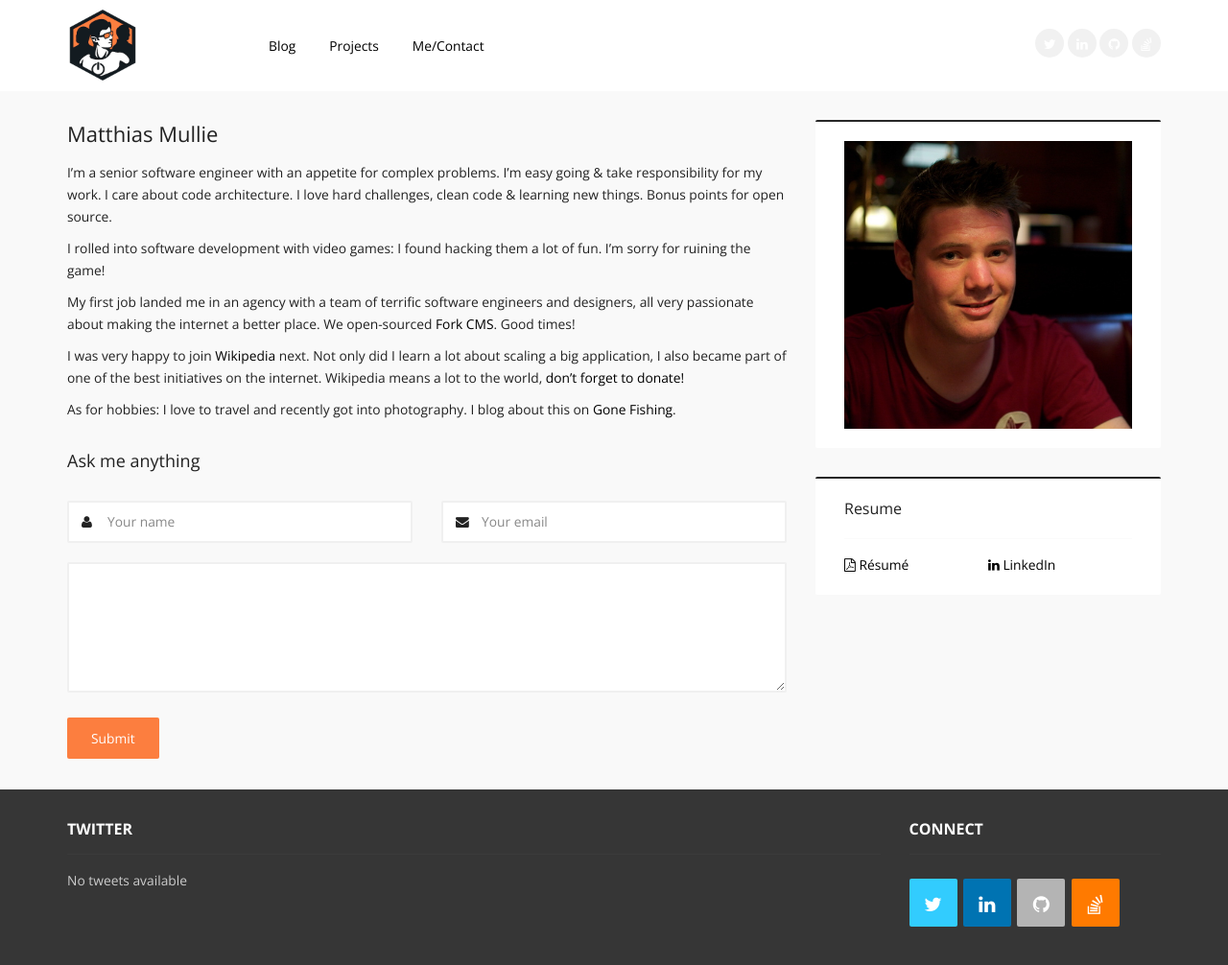
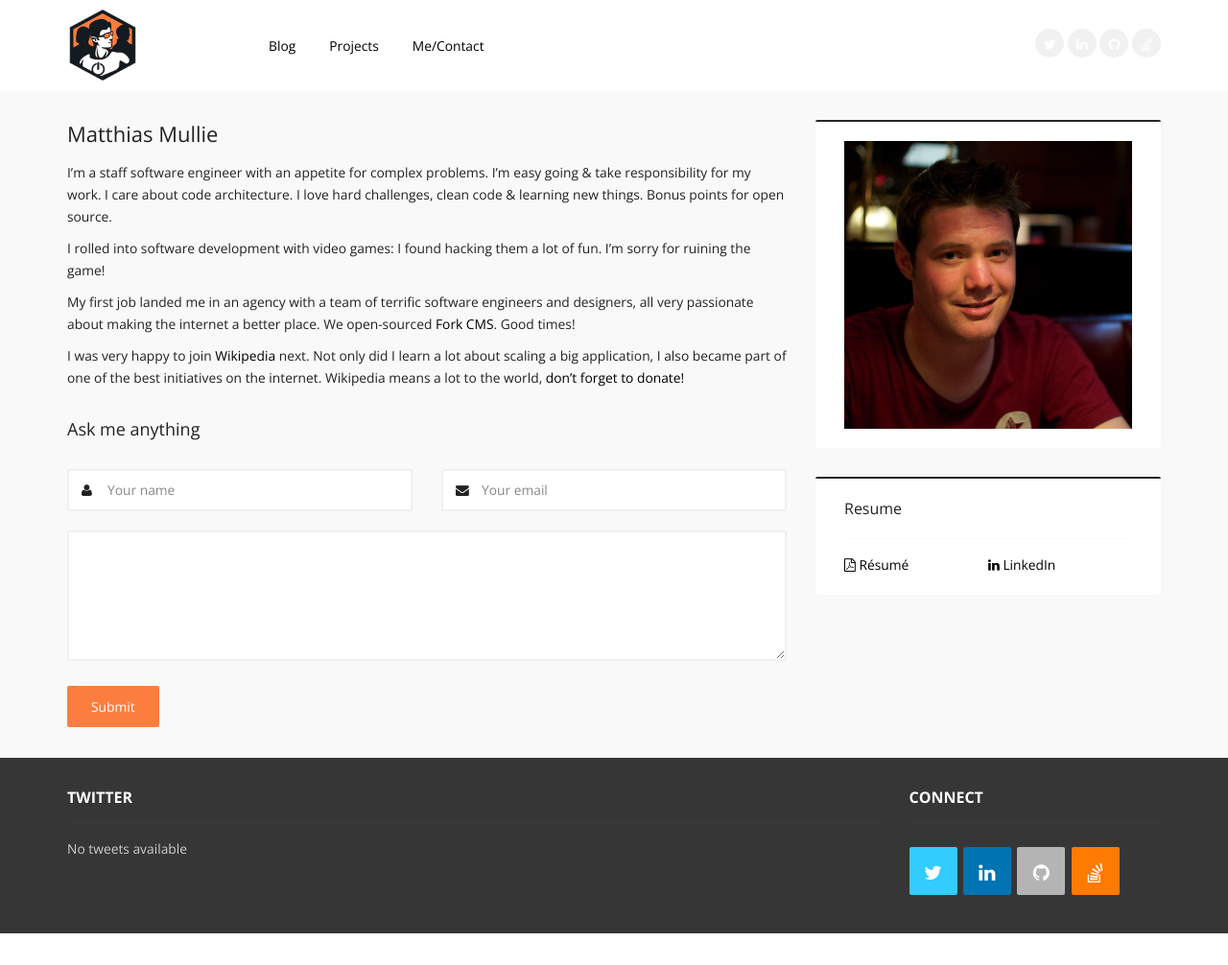
Before and after one commit to matthiasmullie/mullie.eu, a Jekyll site: the page built from contact.md, in a window 1280 px wide. Shown: the whole page at 96% size. Built offline with Jekyll 4.4.1, drawn with Linux system fonts in a browser that asks for light colours; after the commit the page ends 973 px from its top, so only the background shows below that.

Commit message:
Update contact.md

```diff
--- a/contact.md
+++ b/contact.md
@@ -6,7 +6,7 @@ weight: 9
 
 # Matthias Mullie
 
-I'm a senior software engineer with an appetite for complex problems. I'm easy
+I'm a staff software engineer with an appetite for complex problems. I'm easy
 going & take responsibility for my work. I care about code architecture. I love
 hard challenges, clean code & learning new things. Bonus points for open source.
 
@@ -22,7 +22,4 @@ did I learn a lot about scaling a big application, I also became part of one of
 the best initiatives on the internet. Wikipedia means a lot to the world,
 [don't forget to donate!](https://donate.wikimedia.org/)
 
-As for hobbies: I love to travel and recently got into photography. I blog about
-this on [Gone Fishing](https://www.gone-fishing.net).
-
 {% include contactform.html %}
```
Also changed, not shown: 1 other file.
